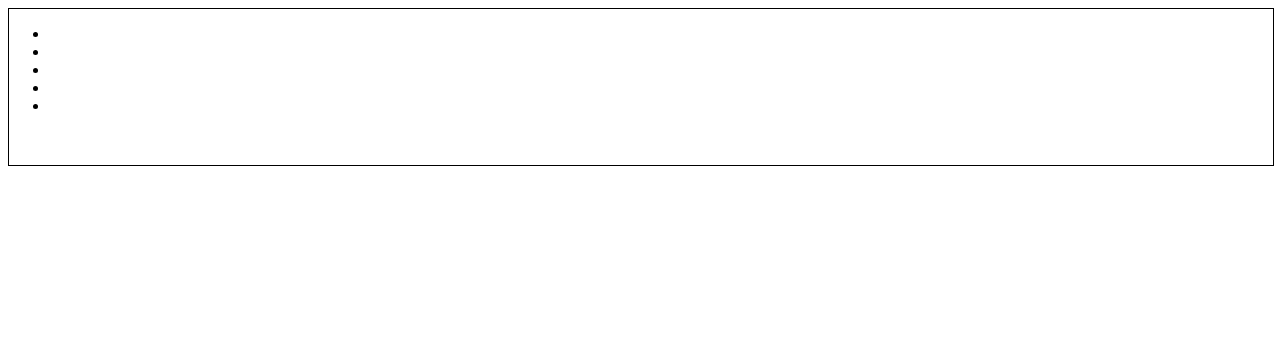
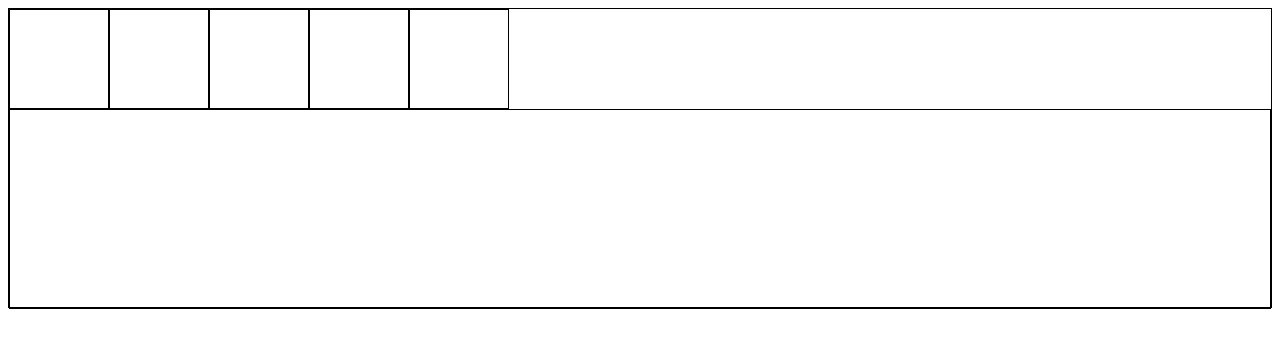
Before and after one commit to smokerJS/smoker-editor, a website built with webpack: page src/index.html in a window 1280 px wide. Built offline with nearby package versions, Linux system fonts and the light colour scheme.

Commit message:
update scss

```diff
--- a/editor/assets/scss/default.scss
+++ b/editor/assets/scss/default.scss
@@ -1,4 +1,40 @@
 .smoker_editor_container {
+    &, & * {
+        margin: 0;
+        padding: 0;
+        box-sizing: border-box;
+    }
+
     width: 100%;
+    height: 300px;
     border: 1px solid black;
+    display: inline-block;
+
+    .editor_header {
+        width: 100%;
+        height: 100px;
+        & > ul {
+            list-style: none;
+            & > li {
+                width: 100px;
+                height: 100px;
+                border: 1px solid black;
+                float: left;
+            }
+            &::after {
+                clear: both;
+            }
+        }
+    }
+
+    .editor_body {
+        width: 100%;
+        height: 200px;
+        border: 1px solid black;
+        & > .editor_contents {
+            width: 100%;
+            height: 100%;
+        }
+    }
+
 }
```
